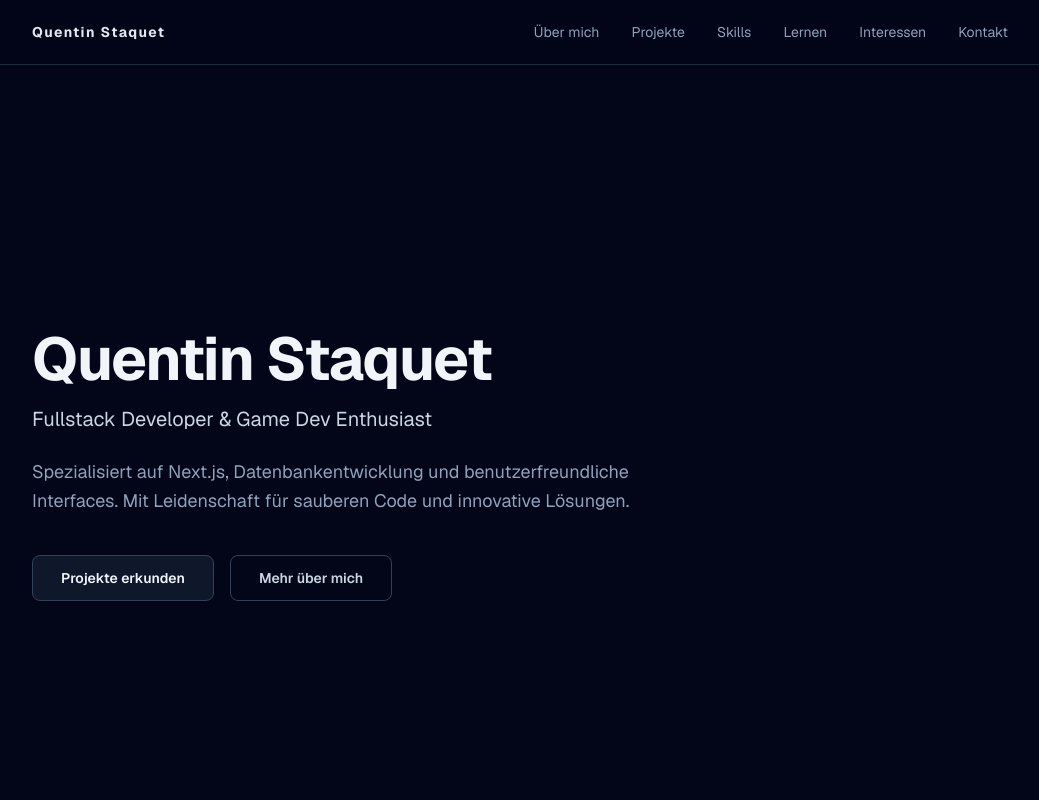
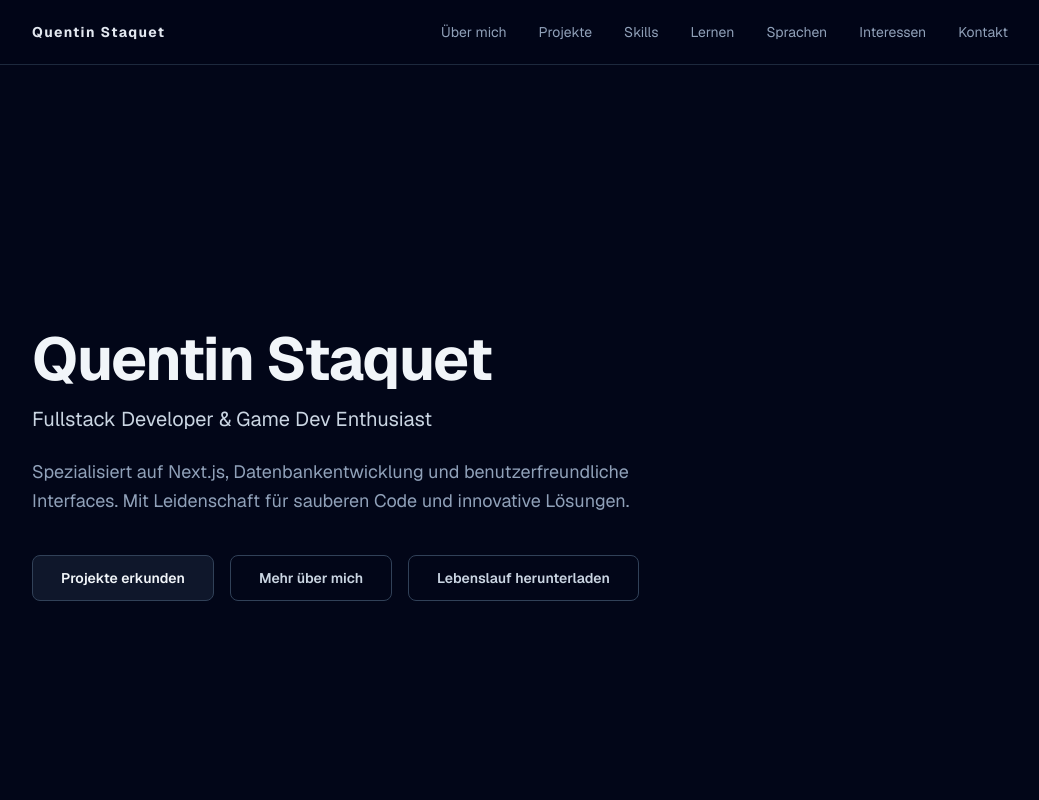
Before and after one commit to im24b-staquetq/QuentinPortfolio, a Next.js app: page / in a window 1280 px wide. Shown: the top 800 px of the page, without its empty margins (120-1159 px from the left). Built offline with nearby package versions, Linux system fonts and the light colour scheme.

Commit message:
added cv section + language section

```diff
--- a/app/page.js
+++ b/app/page.js
@@ -65,6 +65,9 @@ export default function Home() {
             <a className="text-slate-400 transition hover:text-slate-100" href="#learning">
               Lernen
             </a>
+            <a className="text-slate-400 transition hover:text-slate-100" href="#languages">
+              Sprachen
+            </a>
             <a className="text-slate-400 transition hover:text-slate-100" href="#likes">
               Interessen
             </a>
@@ -100,6 +103,13 @@ export default function Home() {
                 href="#about"
               >
                 Mehr über mich
+              </a>
+              <a
+                className="rounded-lg border border-slate-700 px-7 py-3 text-sm font-semibold text-slate-300 transition hover:border-slate-500 hover:text-slate-100"
+                href="/Lebenslauf-QuentinStaquet.pdf"
+                download
+              >
+                Lebenslauf herunterladen
               </a>
             </div>
           </div>
@@ -225,6 +235,26 @@ export default function Home() {
           </div>
         </section>
 
+        <section id="languages" className="py-20 border-t border-slate-800">
+          <h2 className="mb-8 text-3xl font-bold">Sprachkenntnisse</h2>
+          <article className="rounded-2xl border border-slate-800 bg-slate-900/70 p-6">
+            <ul className="space-y-3 text-slate-300">
+              <li className="flex items-center justify-between rounded-lg border border-slate-700/80 bg-slate-950/70 px-3 py-2">
+                <span>Französisch</span>
+                <span className="text-sm">Muttersprache</span>
+              </li>
+              <li className="flex items-center justify-between rounded-lg border border-slate-700/80 bg-slate-950/70 px-3 py-2">
+                <span>Deutsch</span>
+                <span className="text-sm">C1</span>
+              </li>
+              <li className="flex items-center justify-between rounded-lg border border-slate-700/80 bg-slate-950/70 px-3 py-2">
+                <span>Englisch</span>
+                <span className="text-sm">C1</span>
+              </li>
+            </ul>
+          </article>
+        </section>
+
         <section id="likes" className="py-20 border-t border-slate-800">
           <h2 className="mb-3 text-3xl font-bold">Allgemeine Interessen und Freizeitaktivitäten</h2>
           <p className="mb-8 max-w-2xl text-slate-400">
@@ -264,6 +294,13 @@ export default function Home() {
             >
               Email
             </a>
+            <a
+              className="text-slate-300 underline underline-offset-4 transition hover:text-slate-100"
+              href="/Lebenslauf-QuentinStaquet.pdf"
+              download
+            >
+              Lebenslauf herunterladen
+            </a>
           </div>
         </section>
       </main>
```
Also changed, not shown: 1 other file (tests, documents, lock files or other folders).
